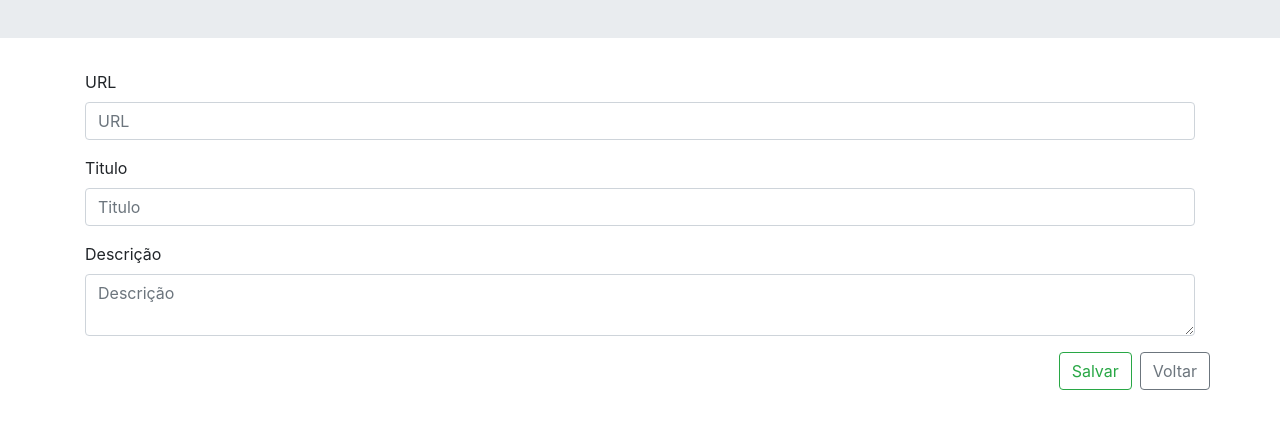
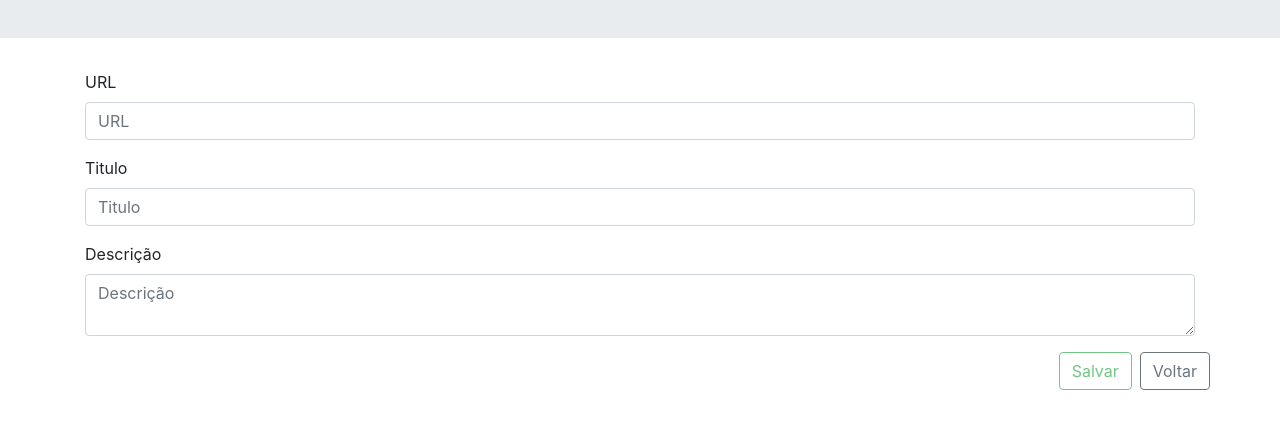
Before and after one commit to dgsmonteiro/caelumpic-aula, an Angular app: page /cadastro in a window 1280 px wide. Shown: the part 267-696 px from the top of the page. Built offline with nearby package versions, Linux system fonts and the light colour scheme.

Commit message:
adicionando validacao no form

```diff
--- a/src/app/pages/cadastro/cadastro.component.html
+++ b/src/app/pages/cadastro/cadastro.component.html
@@ -20,26 +20,31 @@
 
 
 <div class="container">
-  <form (submit)="cadastraFoto($event)">
+  <form (submit)="cadastraFoto($event)" #formCadastro="ngForm">
     <div class="form-group">
       <label for="url">URL</label>
       <input type="text"
              name="url"
+             #campoUrl="ngModel"
+             required
              class="form-control"
              id="url"
              placeholder="URL"
-             value={{foto.url}}
-             (input)="foto.url = $event.target.value">
+             [(ngModel)]=foto.url>
+             <span class="text-danger font-italic" *ngIf="campoUrl.invalid && !campoUrl.pristine">Preencha o Campo</span>
     </div>
     <div class="form-group">
       <label for="titulo">Titulo</label>
       <input type="text"
              name="titulo"
+             #campoTitulo="ngModel"
+             required
              class="form-control"
              id="titulo"
              placeholder="Titulo"
-             value={{foto.titulo}}
-             (input)="foto.titulo = $event.target.value">
+             [(ngModel)]=foto.titulo>
+             <span class="text-danger font-italic" *ngIf="campoTitulo.invalid && !campoTitulo.pristine">Preencha o Campo</span>
+
     </div>
     <div class="form-group">
       <label for="descricao">Descrição</label>
@@ -60,8 +65,9 @@
       </card>
 
     </div>
-    <div class="row justify-content-end">
-      <button type="submit" class="btn btn-outline-success">
+
+    <div class="row justify-content-end mb-5">
+      <button type="submit" class="btn btn-outline-success" [disabled]="formCadastro.form.invalid">
         {{textoBotao}}
       </button>
       <a class="ml-2 btn btn-outline-secondary" [routerLink]="['/']">Voltar</a>
```
